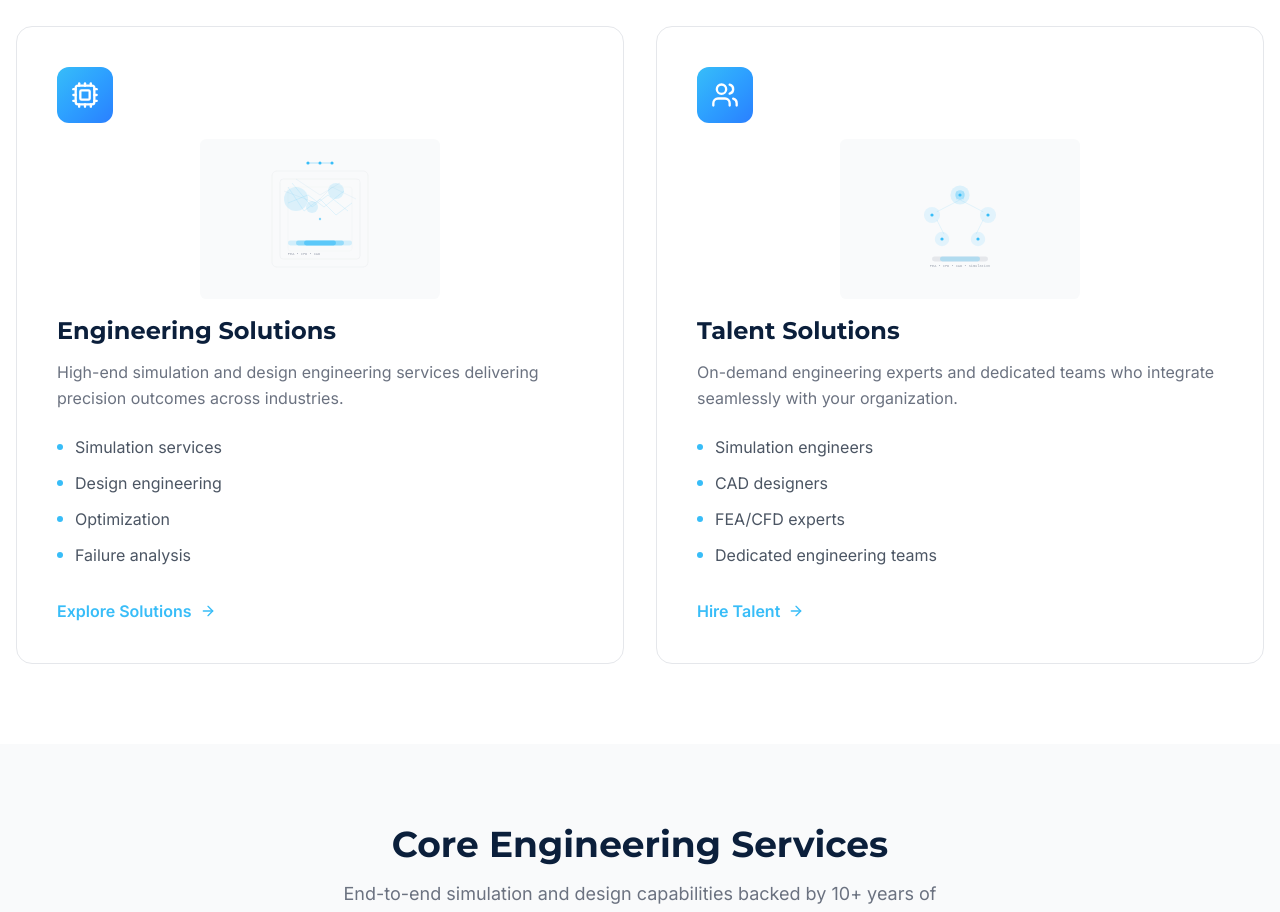
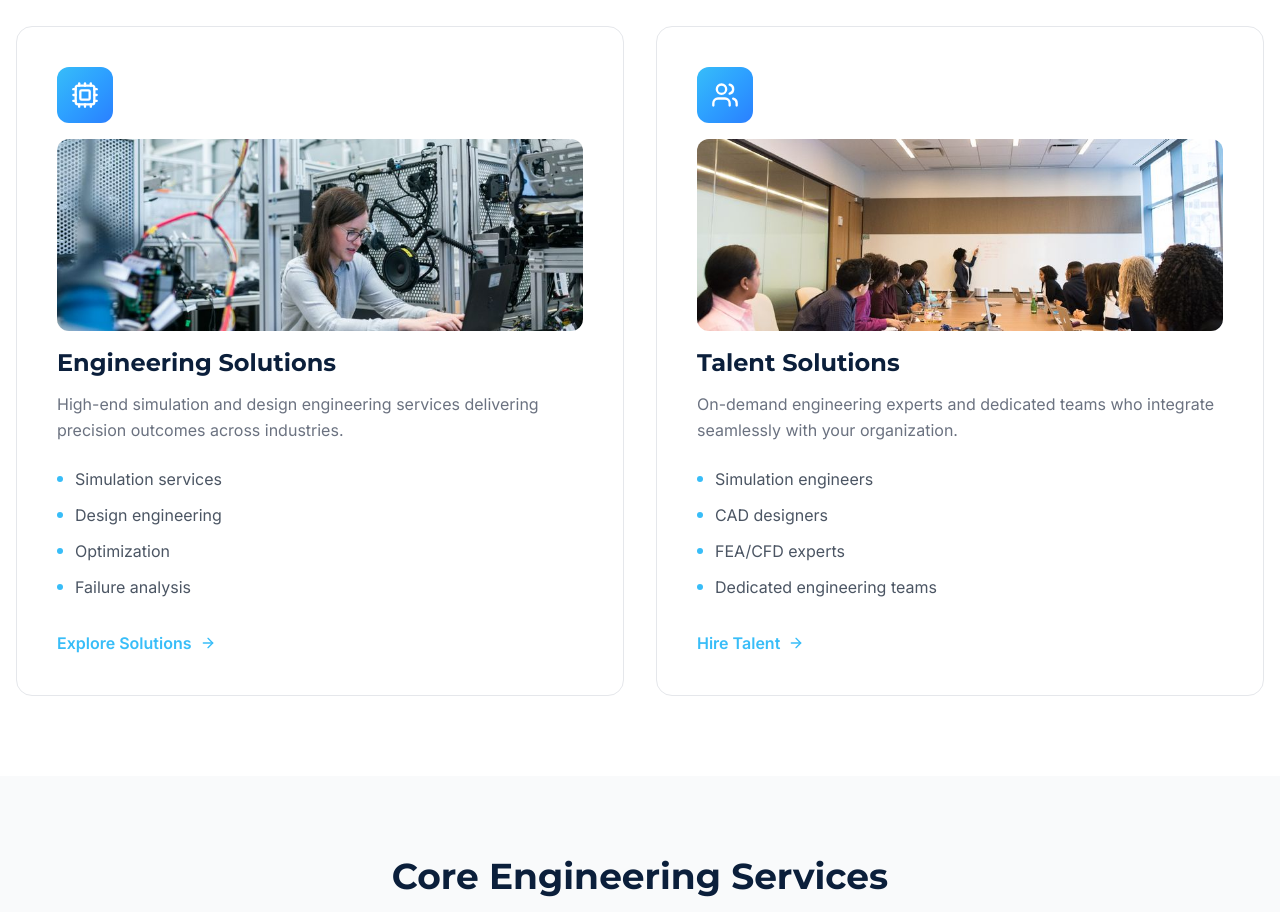
Before and after one commit to varunnegi07/deltasim, a Next.js app: page / in a window 1280 px wide. Shown: the part 1200-2112 px from the top of the page. Built offline with nearby package versions, Linux system fonts and the light colour scheme.

Commit message:
feat: replace SVGs with real photos in What We Offer section - engineer working + person on laptop

```diff
--- a/src/components/home/DualOffering.tsx
+++ b/src/components/home/DualOffering.tsx
@@ -43,7 +43,7 @@
               ],
               href: "/solutions",
               cta: "Explore Solutions",
-              image: "/images/dual-engineering.svg",
+              image: "/images/dual-engineering.jpg",
             },
             {
               icon: Users,
@@ -58,7 +58,7 @@
               ],
               href: "/talent",
               cta: "Hire Talent",
-              image: "/images/dual-talent.svg",
+              image: "/images/dual-talent.jpg",
             },
           ].map((offering, i) => {
             const Icon = offering.icon;
@@ -78,7 +78,7 @@
                     <img
                       src={offering.image}
                       alt={offering.title}
-                      className="w-full h-32 md:h-40 object-contain mb-4 rounded-lg"
+                      className="w-full h-40 md:h-48 object-cover mb-4 rounded-xl"
                       loading="lazy"
                     />
                     <h3 className="font-heading font-bold text-2xl text-navy mb-3">
```
Also changed, not shown: public/images/dual-engineering.jpg (added), public/images/dual-talent.jpg (added).
